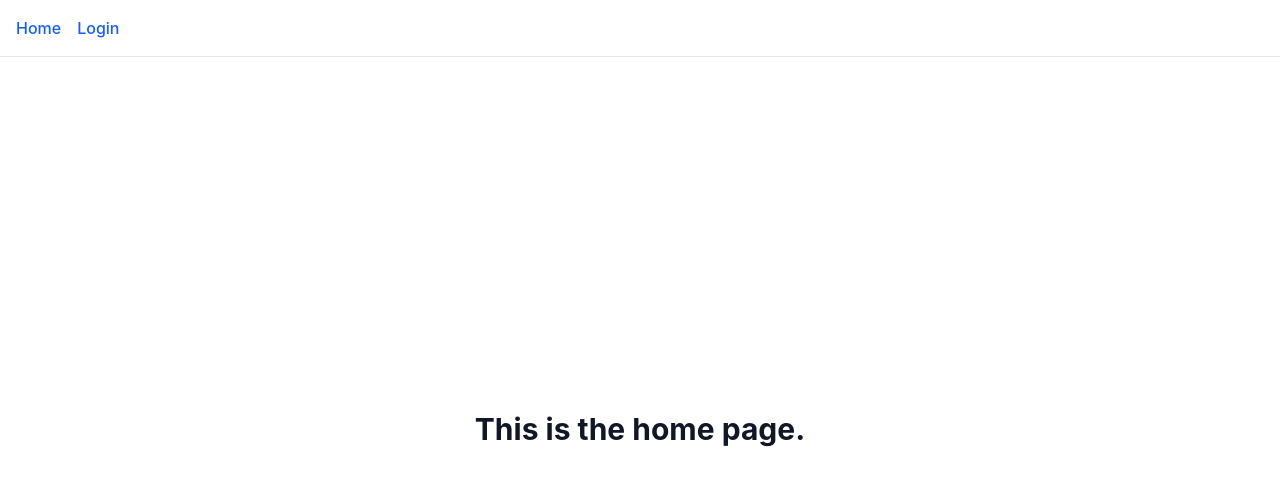
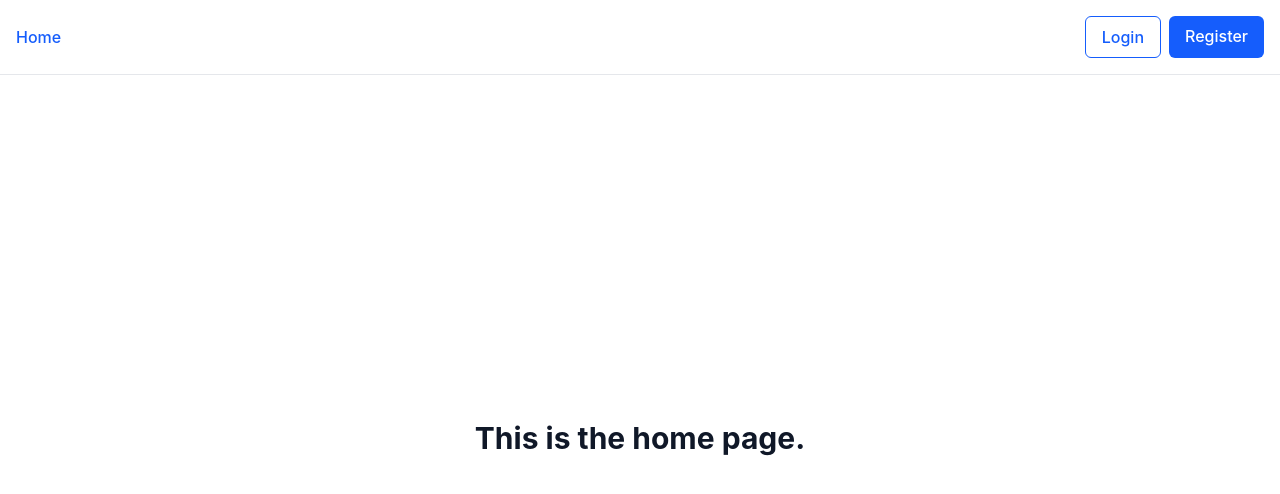
Before and after one commit to SheCodesAus/debug-a-lotl-frontend, a React (Vite) app: page / in a window 1280 px wide. Shown: the top 494 px of the page. Built offline with nearby package versions, Linux system fonts and the light colour scheme.

Commit message:
along with the login, register has now been added to the navbar and the page has been created

```diff
--- a/src/components/Navbar.jsx
+++ b/src/components/Navbar.jsx
@@ -1,5 +1,4 @@
 import { Link, Outlet } from "react-router-dom";
-import { useState, useEffect } from "react";
 
 import { useAuth } from "../hooks/use-auth"; // ✅ named import
 
@@ -8,16 +7,24 @@ function NavBar() {
 
   return (
     <div className="min-h-screen flex flex-col">
-      <nav className="flex gap-4 p-4 border-b border-gray-200 bg-white">
+      <nav className="flex gap-4 p-4 border-b border-gray-200 bg-white items-center">
         <Link to="/" className="font-medium text-blue-600 hover:text-blue-700">
           Home
         </Link>
-        <Link
-          to="/login"
-          className="font-medium text-blue-600 hover:text-blue-700"
-        >
-          Login
-        </Link>
+        <div className="ml-auto flex gap-2">
+          <Link
+            to="/login"
+            className="px-4 py-2 rounded-md font-medium text-blue-600 hover:text-blue-700 border border-blue-600 hover:bg-blue-50 transition-colors"
+          >
+            Login
+          </Link>
+          <Link
+            to="/register"
+            className="px-4 py-2 rounded-md font-medium text-white bg-blue-600 hover:bg-blue-700 transition-colors"
+          >
+            Register
+          </Link>
+        </div>
       </nav>
       <main className="flex-1 flex items-center justify-center p-8">
         <Outlet />
--- a/src/main.jsx
+++ b/src/main.jsx
@@ -9,6 +9,7 @@ import "./index.css";
 import NavBar from "./components/Navbar.jsx";
 import HomePage from "./pages/HomePage.jsx";
 import LoginPage from "./pages/LoginPage.jsx";
+import RegisterPage from "./pages/RegisterPage.jsx";
 
 // Here we create our router: NavBar wraps all pages and renders the current page in its <Outlet />
 const router = createBrowserRouter([
@@ -18,6 +19,7 @@ const router = createBrowserRouter([
     children: [
       { index: true, element: <HomePage /> },
       { path: "login", element: <LoginPage /> },
+      { path: "register", element: <RegisterPage /> },
     ],
   },
 ]);
--- /dev/null
+++ b/src/pages/RegisterPage.jsx
@@ -0,0 +1,12 @@
+function RegisterPage() {
+  return (
+    <div className="text-center w-full">
+      <h1 className="text-2xl font-semibold text-gray-700 mb-6">
+        Register page
+      </h1>
+      <p className="text-gray-600">Registration form coming soon.</p>
+    </div>
+  );
+}
+
+export default RegisterPage;
```
